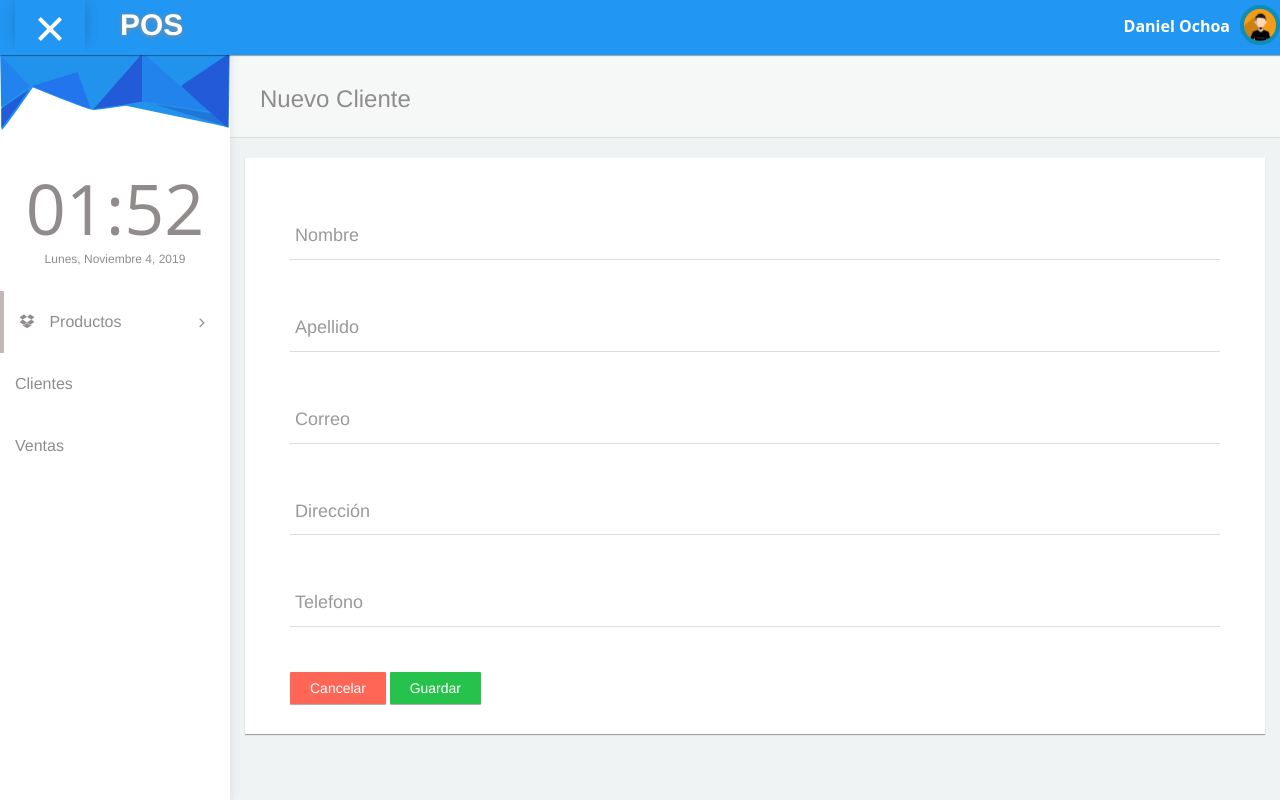
After one commit to ochoad24/ProyectoDjango, a Django app: page /cliente/nuevo in a window 1280 px wide. The commit adds this page. Run offline with Django 3.2, Linux system fonts and the light colour scheme; some libraries are stand-ins or nearby versions.

Commit message:
Se agrego el CRUD de Clientes y Productos

```diff
--- a/pos/forms.py
+++ b/pos/forms.py
@@ -1,8 +1,28 @@
 from django import forms
-from .models import Categoria
+from .models import Categoria,Producto,Cliente
 
 class CategoriaForm(forms.ModelForm):
     nombre=forms.CharField(widget=forms.TextInput(attrs={'class':'form-text'}))
     class Meta:
         model=Categoria
         fields=("nombre",)
+
+class ProductoForm(forms.ModelForm):
+    nombre=forms.CharField(widget=forms.TextInput(attrs={'class':'form-text'}))
+    precio_venta=forms.FloatField(widget=forms.NumberInput(attrs={'class':'form-text'}))
+    precio_compra=forms.FloatField(widget=forms.NumberInput(attrs={'class':'form-text'}))
+    existencia=forms.IntegerField(widget=forms.NumberInput(attrs={'class':'form-text'}))
+    # categoria=forms.ModelMultipleChoiceField(widget=forms.Select(attrs={'class':'form-text'}),queryset=Categoria.objects.all())
+    class Meta:
+        model=Producto
+        fields=("nombre","precio_venta","precio_compra","existencia","categoria",)
+
+class ClienteForm(forms.ModelForm):
+    nombre=forms.CharField(widget=forms.TextInput(attrs={'class':'form-text'}))
+    apellido=forms.CharField(widget=forms.TextInput(attrs={'class':'form-text'}))
+    telefono=forms.CharField(widget=forms.TextInput(attrs={'class':'form-text mask-phone'}))
+    email=forms.CharField(widget=forms.EmailInput(attrs={'class':'form-text'}))
+    direccion=forms.CharField(widget=forms.TextInput(attrs={'class':'form-text'}))
+    class Meta:
+        model=Cliente
+        fields=("nombre","apellido","telefono","email","direccion",)
--- a/pos/models.py
+++ b/pos/models.py
@@ -7,3 +7,35 @@ class Categoria(models.Model):
 
     def __str__(self):
         return self.nombre
+
+class Producto(models.Model):
+    nombre=models.CharField(max_length=200)
+    precio_compra=models.FloatField()
+    precio_venta=models.FloatField()
+    existencia=models.IntegerField()
+    categoria=models.ForeignKey(Categoria,on_delete=models.CASCADE)
+    created_date=models.DateTimeField(default=timezone.now)
+
+    def __str__(self):
+        return self.nombre
+
+class Cliente(models.Model):
+    nombre=models.CharField(max_length=200)
+    apellido=models.CharField(max_length=200)
+    telefono=models.CharField(max_length=50)
+    email=models.CharField(max_length=50)
+    direccion=models.CharField(max_length=200)
+    created_date=models.DateTimeField(default=timezone.now)
+
+class Encabezado(models.Model):
+    cliente=models.ForeignKey(Cliente,on_delete=models.CASCADE)
+    total=models.FloatField()
+    created_date=models.DateTimeField(default=timezone.now)
+    estado=models.BooleanField()
+
+class Detalle(models.Model):
+    producto=models.ForeignKey(Producto,on_delete=models.CASCADE)
+    encabezado=models.ForeignKey(Encabezado,on_delete=models.CASCADE)
+    subtotal=models.FloatField()
+    cantidad=models.IntegerField()
+    precio_venta=models.FloatField()
--- /dev/null
+++ b/pos/templates/pos/cliente.html
@@ -0,0 +1,59 @@
+{% extends 'pos/plantilla.html' %}
+
+{% block content %}
+<div id="content">
+    <div class="panel box-shadow-none content-header">
+        <div class="panel-body">
+            <div class="col-md-12">
+                {% if form.nombre.value %}
+                    <h3 class="animated fadeInLeft">Editar Cliente</h3>
+                {% else %}
+                    <h3 class="animated fadeInLeft">Nuevo Cliente</h3>
+                {% endif %}
+            </div>
+        </div>
+    </div>
+    <div class="col-md-12">
+        <div class="col-md-12 panel">
+            <div class="col-md-12 panel-body" style="padding-bottom:30px;">
+                <div class="col-md-12">
+                    <form method="POST" class="cmxform">{% csrf_token %}
+                        <div class="col-md-12">
+                            <div class="form-group form-animate-text" style="margin-top:40px !important;">
+                                {{ form.nombre }}
+                                <span class="bar"></span>
+                                <label>Nombre</label>
+                            </div>
+                            <div class="form-group form-animate-text" style="margin-top:40px !important;">
+                                {{ form.apellido }}
+                                <span class="bar"></span>
+                                <label>Apellido</label>
+                            </div>
+                            <div class="form-group form-animate-text" style="margin-top:40px !important;">
+                                {{ form.email }}
+                                <span class="bar"></span>
+                                <label>Correo</label>
+                            </div>
+                            <div class="form-group form-animate-text" style="margin-top:40px !important;">
+                                {{ form.direccion }}
+                                <span class="bar"></span>
+                                <label>Dirección</label>
+                            </div>
+                            <div class="form-group form-animate-text" style="margin-top:40px !important;">
+                                {{ form.telefono }}
+                                <span class="bar"></span>
+                                <label>Telefono</label>
+                            </div>
+                        </div>
+                        <div class="col-md-12">
+                            <a class="submit btn btn-danger" href="/cliente">Cancelar</a>
+                            <input class="submit btn btn-success" type="submit" value="Guardar">
+                        </div>
+                    </form>
+                </div>
+            </div>
+        </div>
+    </div>
+</div>
+
+{% endblock %}
--- a/pos/templates/pos/plantilla.html
+++ b/pos/templates/pos/plantilla.html
@@ -66,13 +66,16 @@
                       <p class="animated fadeInRight">Sat,October 1st 2029</p>
                     </li>
                     <li class="active ripple">
-                      <a class="tree-toggle nav-header"><span class="fa-home fa"></span> Dashboard
+                      <a class="tree-toggle nav-header"><span class="fa-dropbox fa"></span> Productos
                         <span class="fa-angle-right fa right-arrow text-right"></span>
                       </a>
                       <ul class="nav nav-list tree">
-                          <li><a href="/">Dashboard v.1</a></li>
+                          <li><a href="/categoria">Categorias</a></li>
+                          <li><a href="/producto">Productos</a></li>
                       </ul>
                     </li>
+                    <li><a href="/cliente">Clientes</a></li>
+                    <li><a href="/ventas">Ventas</a></li>
                   </ul>
                 </div>
             </div>
--- a/pos/urls.py
+++ b/pos/urls.py
@@ -2,8 +2,22 @@ from django.urls import path
 from . import views
 
 urlpatterns=[
+    # URL CATEGORIA
     path('categoria',views.categoria_list,name='categoria_list'),
     path('categoria/nuevo',views.categoria_nuevo, name="categoria_nuevo"),
     path('categoria/<int:pk>/editar/', views.categoria_editar, name='categoria_editar'),
-    path('categoria/<int:pk>/eliminar/', views.categoria_eliminar, name='categoria_eliminar')
+    path('categoria/<int:pk>/eliminar/', views.categoria_eliminar, name='categoria_eliminar'),
+
+    # URL PRODUCTOS
+    path('producto',views.producto_list,name='producto_list'),
+    path('producto/nuevo',views.producto_nuevo, name="producto_nuevo"),
+    path('producto/<int:pk>/editar/', views.producto_editar, name='producto_editar'),
+    path('producto/<int:pk>/eliminar/', views.producto_eliminar, name='producto_eliminar'),
+
+    # URL CLIENTES
+    path('cliente',views.cliente_list,name='cliente_list'),
+    path('cliente/nuevo',views.cliente_nuevo, name="cliente_nuevo"),
+    path('cliente/<int:pk>/editar/', views.cliente_editar, name='cliente_editar'),
+    path('cliente/<int:pk>/eliminar/', views.cliente_eliminar, name='cliente_eliminar'),
+
 ]
--- a/pos/views.py
+++ b/pos/views.py
@@ -1,7 +1,8 @@
 from django.shortcuts import render,get_object_or_404,redirect
-from .models import Categoria
-from .forms import CategoriaForm
+from .models import Categoria,Producto,Cliente
+from .forms import CategoriaForm,ProductoForm,ClienteForm
 # Create your views here.
+# VISTAD DE CATEGORIA
 def categoria_list(request):
     categorias=Categoria.objects.all()
     return render(request,'pos/categoria_list.html',{'categorias':categorias})
@@ -35,3 +36,74 @@ def categoria_eliminar(request,pk):
         return redirect('categoria_list')
     else:
         return render(request, 'pos/categoria_eliminar.html', {'categoria':categoria.nombre })
+
+# CRUD PRODUCTOS
+def producto_list(request):
+    productos=Producto.objects.all()
+    return render(request,'pos/producto_list.html',{'productos':productos})
+
+def producto_nuevo(request):
+    if request.method == "POST":
+        form = ProductoForm(request.POST)
+        if form.is_valid():
+            producto = form.save(commit=False)
+            producto.save()
+            return redirect('producto_list')
+    else:
+        form = ProductoForm()
+    return render(request, 'pos/producto.html', {'form': form})
+def producto_editar(request,pk):
+    producto = get_object_or_404(Producto, pk=pk)
+    if request.method == "POST":
+        form = ProductoForm(request.POST, instance=producto)
+        if form.is_valid():
+            producto = form.save(commit=False)
+            producto.save()
+            return redirect('producto_list')
+    else:
+        form = ProductoForm(instance=producto)
+    return render(request, 'pos/producto.html', {'form': form})
+
+def producto_eliminar(request,pk):
+    producto = get_object_or_404(Producto, pk=pk)
+    if(request.method=="POST"):
+        producto.delete()
+        return redirect('producto_list')
+    else:
+        return render(request, 'pos/producto_eliminar.html', {'producto':producto })
+
+# CURS CLIENTES
+def cliente_list(request):
+    clientes=Cliente.objects.all()
+    return render(request,'pos/cliente_list.html',{'clientes':clientes})
+
+def cliente_nuevo(request):
+    if request.method == "POST":
+        form = ClienteForm(request.POST)
+        if form.is_valid():
+            cliente = form.save(commit=False)
+            cliente.save()
+            return redirect('cliente_list')
+    else:
+        form = ClienteForm()
+    return render(request, 'pos/cliente.html', {'form': form})
+
+def cliente_editar(request,pk):
+    cliente = get_object_or_404(Cliente, pk=pk)
+    if request.method == "POST":
+        form = ClienteForm(request.POST, instance=cliente)
+        if form.is_valid():
+            cliente = form.save(commit=False)
+            cliente.save()
+            return redirect('cliente_list')
+    else:
+        form = ClienteForm(instance=cliente)
+    return render(request, 'pos/cliente.html', {'form': form})
+
+def cliente_eliminar(request,pk):
+    cliente = get_object_or_404(Cliente, pk=pk)
+    if(request.method=="POST"):
+        cliente.delete()
+        return redirect('cliente_list')
+    else:
+        return render(request, 'pos/cliente_eliminar.html', {'cliente':cliente })
```
Also changed, not shown: pos/templates/pos/cliente_eliminar.html (added, +45 -0 lines), pos/templates/pos/cliente_list.html (added, +52 -0 lines), pos/templates/pos/producto.html (added, +57 -0 lines), pos/templates/pos/producto_eliminar.html (added, +45 -0 lines), pos/templates/pos/producto_list.html (added, +54 -0 lines), db.sqlite3, pos/migrations/0003_producto.py (added), pos/migrations/0004_cliente.py (added), pos/migrations/0005_auto_20191103_1928.py (added), pos/migrations/0006_auto_20191103_1929.py (added), pos/migrations/0007_detalle_encabezado.py (added), pos/templates/pos/categoria.html (line endings or trailing spaces).
